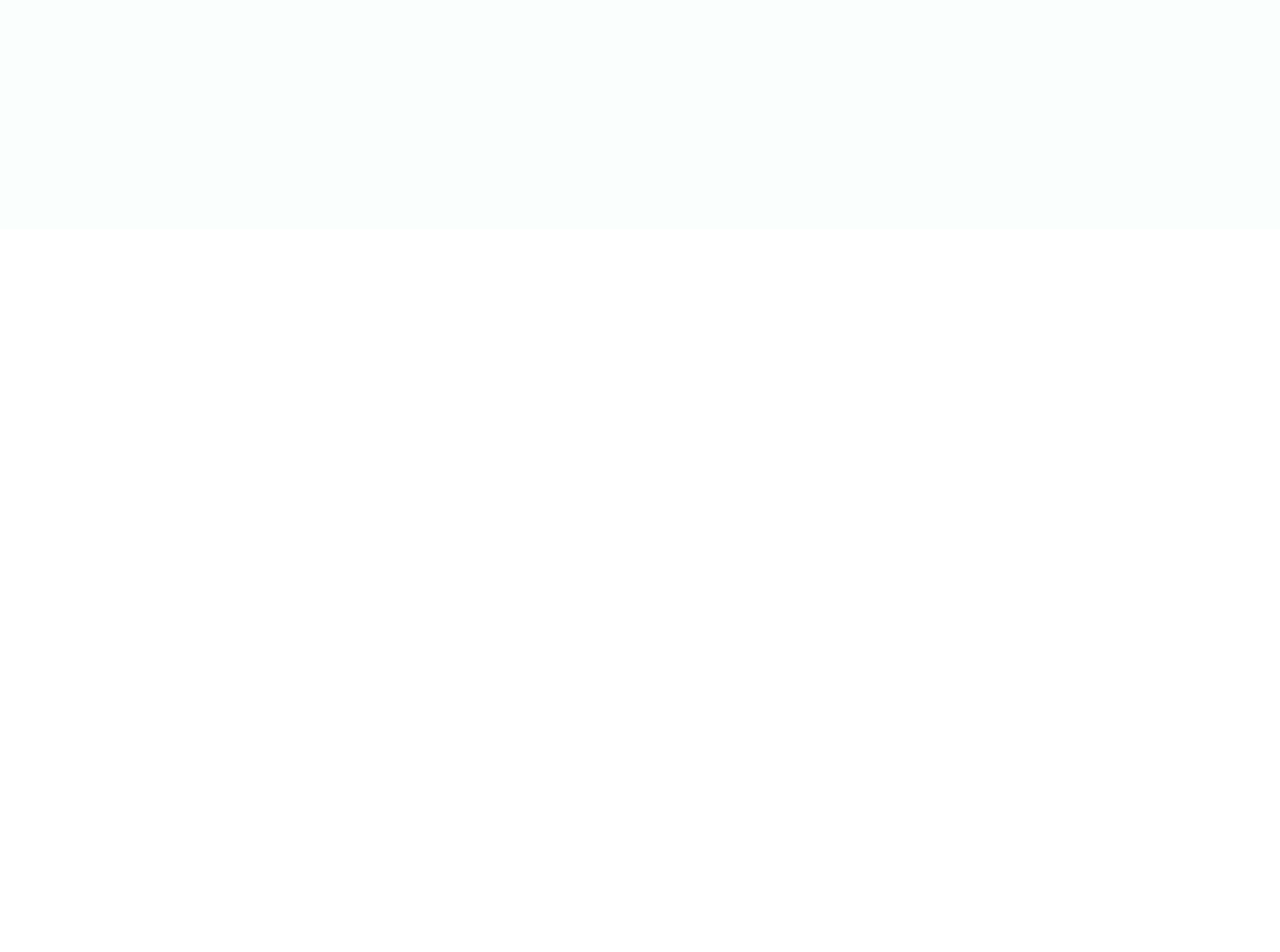
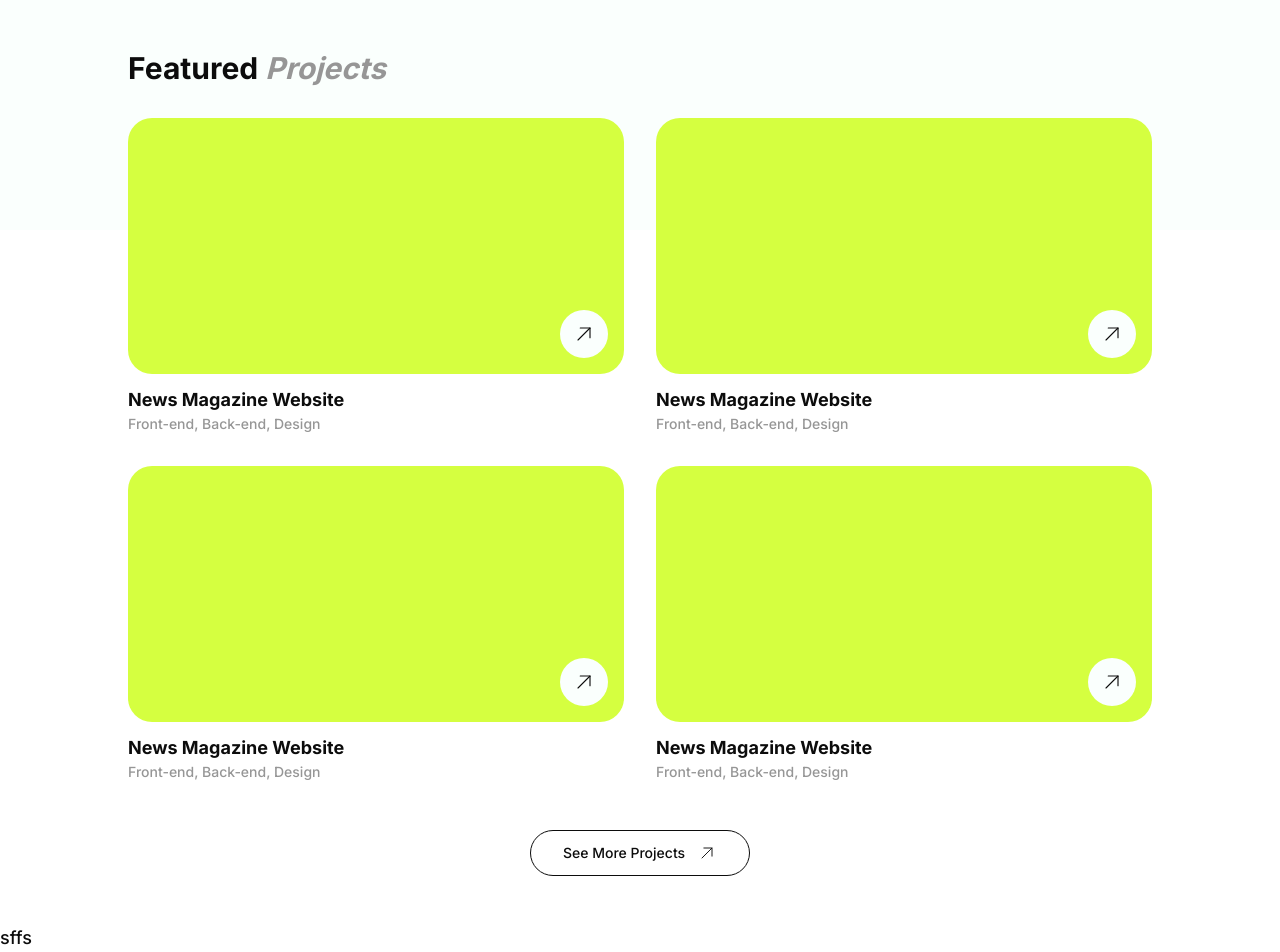
Before and after one commit to Abdallah01win/Portfolio, a Vue app: page / in a window 1280 px wide. Shown: the part 570-1522 px from the top of the page. Before the commit the page ends 800 px from the top, so only its background shows below. Built offline with nearby package versions, Linux system fonts and the light colour scheme.

Commit message:
build initial projects section

```diff
--- a/src/components/Hero.vue
+++ b/src/components/Hero.vue
@@ -5,7 +5,7 @@
 <template>
     <main class="xl:max-w-[1024px] mx-auto py-24">
         <div class="text-7xl font-bold">
-            Design. Development. <span class="//text-myGray-200">Mastership</span>
+            Design. Development. <span class="text-myGray-500 italic">Mastership</span>
         </div>
         <p class="xl:max-w-[60%] my-12 leading-8">
             Lorem ipsum dolor sit amet consectetur adipisicing elit. Saepe et, ipsum, blanditiis asperiores at non ad earum provident officia.
--- a/src/components/Navigation.vue
+++ b/src/components/Navigation.vue
@@ -14,19 +14,19 @@
         <li>Contact</li>
       </ul> -->
       <div class="flex items-center gap-x-4">
-        <button class="bg-myDark-100 text-myWhite  rounded-full py-2 px-4 flex items-center gap-x-1">
+        <button class="bg-myDark-100 text-myWhite rounded-full py-2 px-4 flex items-center gap-x-1">
             <span>Get in-touch</span>
             <span>
                 <ArrowUp class="w-5"/>
             </span>
         </button>
 
-        <div class="flex items-center gap-x-2 border border-myDark-100 rounded-full py-2 px-3">
+        <div class="flex items-center gap-x-2 border border-myDark-100 rounded-full py-2 px-3 cursor-pointer">
           <Glob class="w-5"/>
           <span>En</span>
         </div>
 
-        <div class="grid place-content-center p-2 border border-myDark-100 rounded-full">
+        <div class="grid place-content-center p-3 border border-myDark-100 rounded-full cursor-pointer">
           <List class="w-5"/>
         </div>
       </div>
--- /dev/null
+++ b/src/components/Projects.vue
@@ -0,0 +1,58 @@
+<script>
+import ArrowUp from './icons/ArrowUp.vue';
+import { ref } from 'vue';
+export default {
+    components: {
+        ArrowUp
+    },
+    setup() {
+        const showDiv = ref([]);
+        const items = [
+            { title: 'News Magazine Website', tasks: 'Front-end, Back-end, Design', discription: 'Lorem, ipsum dolor sit amet consectetur adipisicing elit. Ea, quidem natus dolore repellendus quasi aliquid, molestias recusandae tempora odio excepturi, aut laboriosam distinctio nulla fuga.' },
+            { title: 'News Magazine Website', tasks: 'Front-end, Back-end, Design', discription: 'Lorem, ipsum dolor sit amet consectetur adipisicing elit. Ea, quidem natus dolore repellendus quasi aliquid, molestias recusandae tempora odio excepturi, aut laboriosam distinctio nulla fuga.' },
+            { title: 'News Magazine Website', tasks: 'Front-end, Back-end, Design', discription: 'Lorem, ipsum dolor sit amet consectetur adipisicing elit. Ea, quidem natus dolore repellendus quasi aliquid, molestias recusandae tempora odio excepturi, aut laboriosam distinctio nulla fuga.' },
+            { title: 'News Magazine Website', tasks: 'Front-end, Back-end, Design', discription: 'Lorem, ipsum dolor sit amet consectetur adipisicing elit. Ea, quidem natus dolore repellendus quasi aliquid, molestias recusandae tempora odio excepturi, aut laboriosam distinctio nulla fuga.' },
+        ];
+        for (let i = 0; i < items.length; i++) {
+            showDiv.value.push(false);
+        }
+        return {
+            showDiv,
+            items,
+        };
+    },
+};
+</script>
+<template>
+    <section class="xl:max-w-[1024px] mx-auto">
+        <h2 class="text-3xl font-bold mb-8">
+            <span>Featured </span>
+            <span class="text-myGray-500 italic">Projects</span>
+        </h2>
+
+        <div class="grid grid-cols-2 gap-8">
+            <div v-for="(item, index) in items" :key="index">
+                <div class="rounded-3xl h-64 bg-myYellow mb-3 relative">
+                    <div class="rounded-full bg-myWhite w-fit p-3 absolute bottom-0 right-0 mr-4 mb-4 cursor-pointer"
+                        @click="showDiv[index] = !showDiv[index]">
+                        <ArrowUp class="w-6" />
+                    </div>
+                    <div v-if="showDiv[index]" class="bg-myGray-300 rounded-3xl py-3 px-6 h-full">
+                        <p>{{ item.discription }}</p>
+                    </div>
+                </div>
+                <div>
+                    <div class="font-bold">{{ item.title }}</div>
+                    <p class="text-myGray-500 text-sm">{{ item.tasks }}</p>
+                </div>
+            </div>
+        </div>
+
+        <div class="flex items-center justify-center mt-12">
+            <button class="rounded-full py-3 px-8 flex items-center justify-center gap-x-3 border border-myDark-100 text-sm">
+                <span>See More Projects</span>
+                <ArrowUp class="w-5"/>
+            </button>
+        </div>
+    </section>
+</template>
--- a/src/views/HomeView.vue
+++ b/src/views/HomeView.vue
@@ -1,9 +1,12 @@
 <script setup>
   import Hero from '../components/Hero.vue';
+  import Projects from '../components/Projects.vue';
 </script>
 
 <template>
   <main>
     <Hero />
+    <Projects />
+    <div class="mt-12">sffs</div>
   </main>
 </template>
--- a/tailwind.config.js
+++ b/tailwind.config.js
@@ -2,7 +2,7 @@
 module.exports = {
   content: [
     "./index.html",
-    "./src/**/*.{js,ts,jsx,tsx,vue}",
+    "./src/**/*.{js,ts,jsx,tsx,vue,*}",
   ],
   theme: {
     extend: {
@@ -24,6 +24,7 @@
           '200': '#C4C4C4',
           '300': '#D1DEDE',
           '400': '#A0AAB2',
+          '500': '#969696',
         },
         'myWhite': '#FAFFFD'
       },
```
